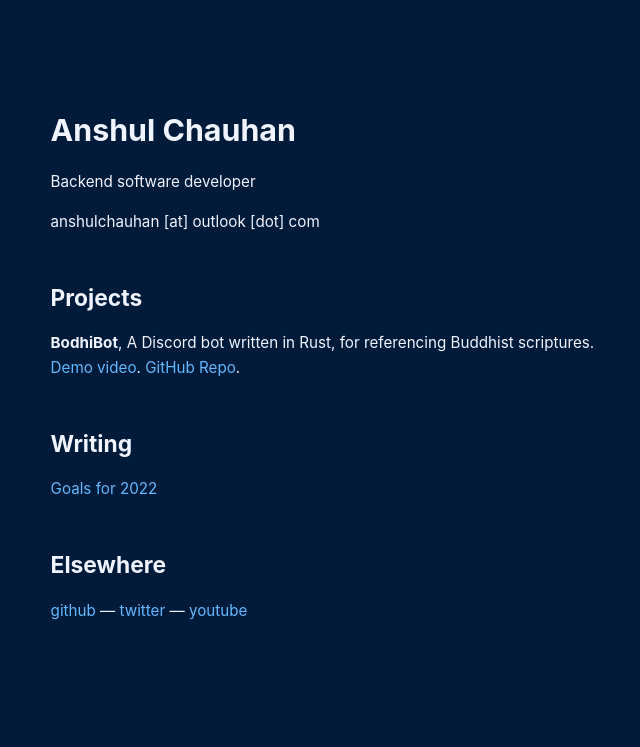
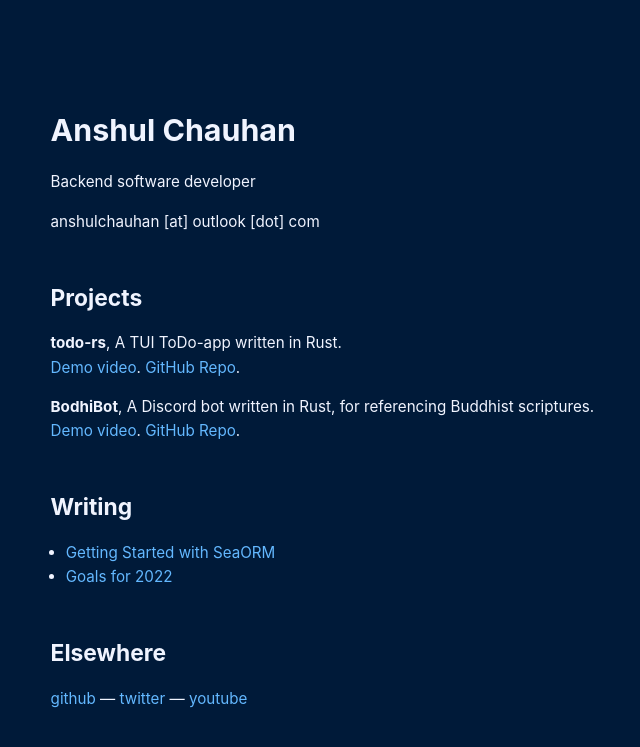
Before and after one commit to anshulxyz/anshulxyz.github.io, a Jekyll site: the page built from index.md, in a window 1280 px wide. Shown: the top 747 px of the page, without its empty margins (310-950 px from the left). Built offline with Jekyll 4.4.1, drawn with Linux system fonts in a browser that asks for light colours.

Commit message:
Update index add project todo-rs and list of posts

```diff
--- a/index.md
+++ b/index.md
@@ -19,14 +19,24 @@ anshulchauhan [at] outlook [dot] com
 
 ## Projects
 
+**todo-rs**, A TUI ToDo-app written in Rust.<br/>
+[Demo video](https://www.youtube.com/watch?v=fdHLbGEJTFI){:target="_blank"}.
+[GitHub Repo](https://github.com/anshulxyz/todo-rs){:target="_blank"}.
+
 **BodhiBot**, A Discord bot written in Rust, for referencing Buddhist
-scriptures. <br/>
+scriptures.<br/>
 [Demo video](https://youtu.be/DYL19SGOmVw){:target="_blank"}.
 [GitHub Repo](https://github.com/anshulxyz/bodhi-bot-rs){:target="_blank"}.
 
 ## Writing
 
-[Goals for 2022]({% post_url 2022-03-10-goals2022 %})
+<ul>
+  {% for post in site.posts %}
+    <li>
+      <a href="{{ post.url }}">{{ post.title }}</a>
+    </li>
+  {% endfor %}
+</ul>
 
 ## Elsewhere
 
```
